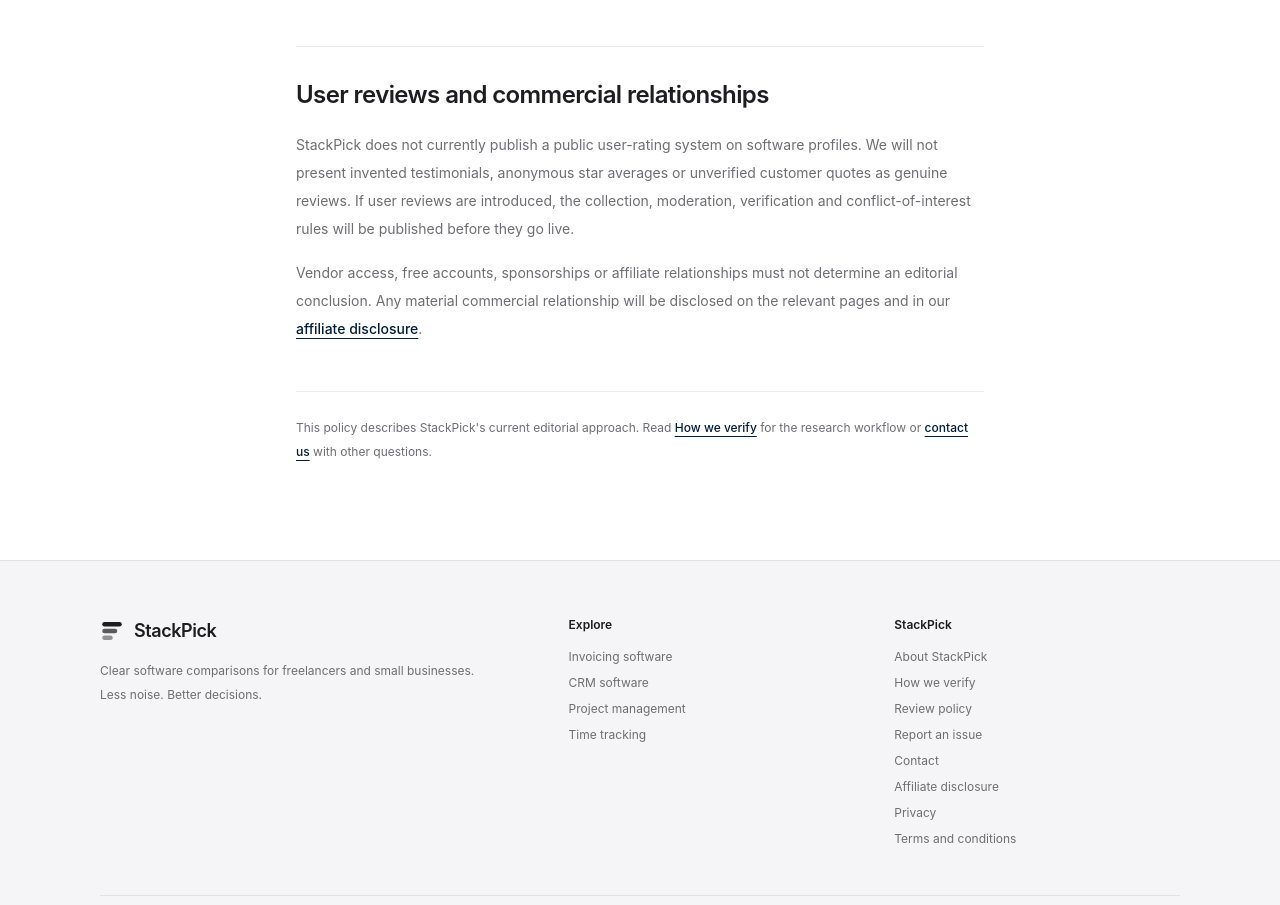
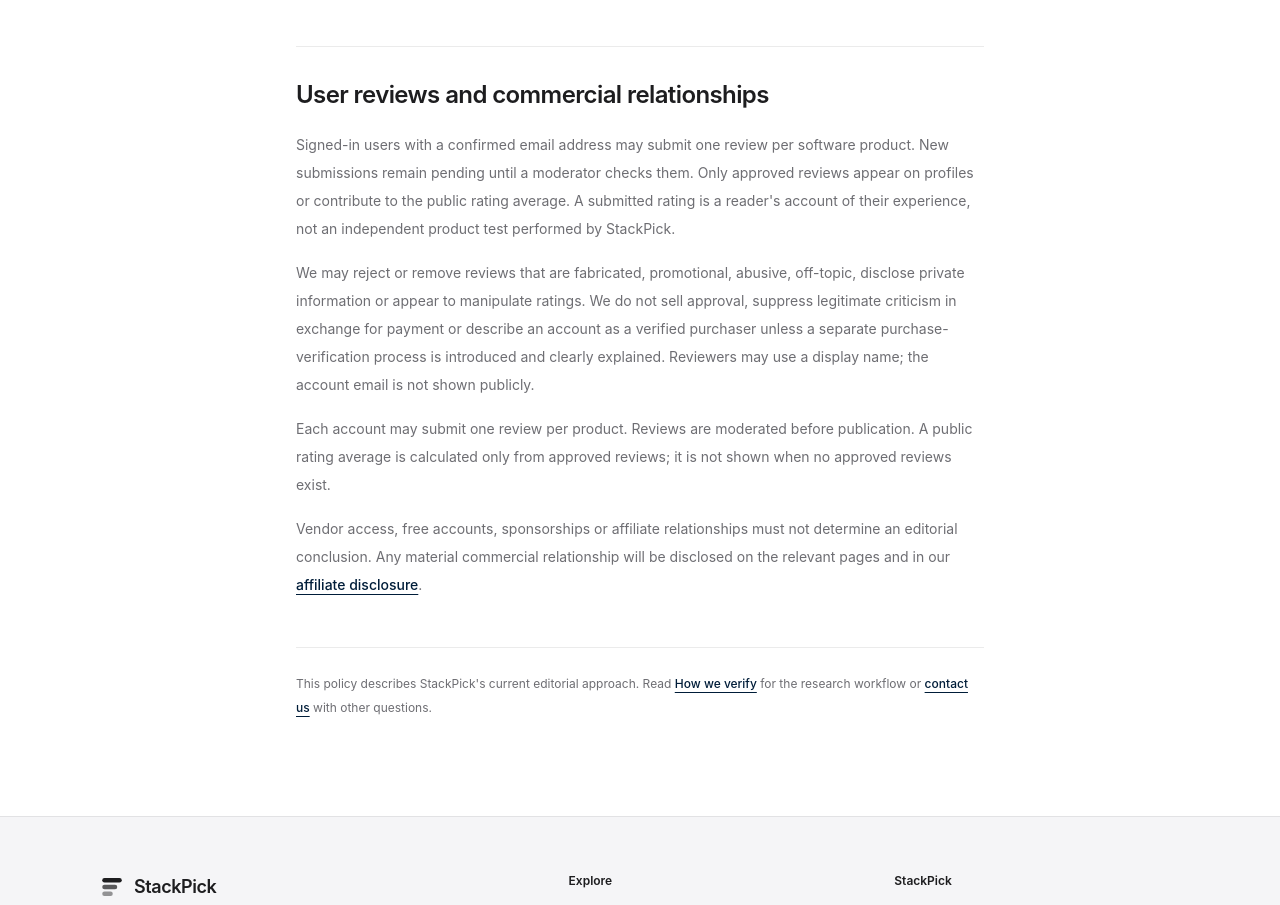
Before and after one commit to LinukaBandara/StackPick, a Next.js app: page /review-policy in a window 1280 px wide. Shown: the part 2526-3431 px from the top of the page. Built offline with nearby package versions, Linux system fonts and the light colour scheme; no server answers.

Commit message:
Publish community review moderation standards

```diff
--- a/app/review-policy/page.tsx
+++ b/app/review-policy/page.tsx
@@ -88,7 +88,9 @@ export default function ReviewPolicyPage() {
         <section className="mt-12 border-t border-black/[0.08] pt-8">
           <h2 className="text-2xl font-semibold tracking-tight text-[#1d1d1f]">User reviews and commercial relationships</h2>
           <div className="mt-5 space-y-4 text-sm leading-7 text-[#6e6e73]">
-            <p>StackPick does not currently publish a public user-rating system on software profiles. We will not present invented testimonials, anonymous star averages or unverified customer quotes as genuine reviews. If user reviews are introduced, the collection, moderation, verification and conflict-of-interest rules will be published before they go live.</p>
+            <p>Signed-in users with a confirmed email address may submit one review per software product. New submissions remain pending until a moderator checks them. Only approved reviews appear on profiles or contribute to the public rating average. A submitted rating is a reader's account of their experience, not an independent product test performed by StackPick.</p>
+            <p>We may reject or remove reviews that are fabricated, promotional, abusive, off-topic, disclose private information or appear to manipulate ratings. We do not sell approval, suppress legitimate criticism in exchange for payment or describe an account as a verified purchaser unless a separate purchase-verification process is introduced and clearly explained. Reviewers may use a display name; the account email is not shown publicly.</p>
+            <p>Each account may submit one review per product. Reviews are moderated before publication. A public rating average is calculated only from approved reviews; it is not shown when no approved reviews exist.</p>
             <p>Vendor access, free accounts, sponsorships or affiliate relationships must not determine an editorial conclusion. Any material commercial relationship will be disclosed on the relevant pages and in our <Link href="/affiliate-disclosure" className="font-medium text-[#001D39] underline underline-offset-4">affiliate disclosure</Link>.</p>
           </div>
         </section>
```
